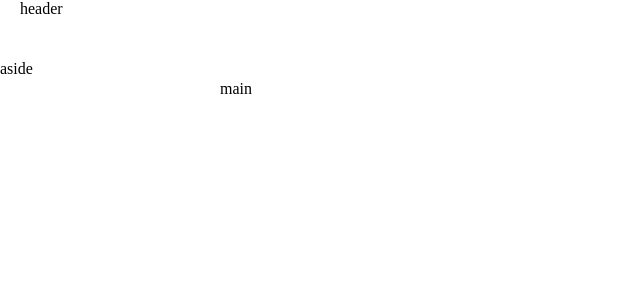
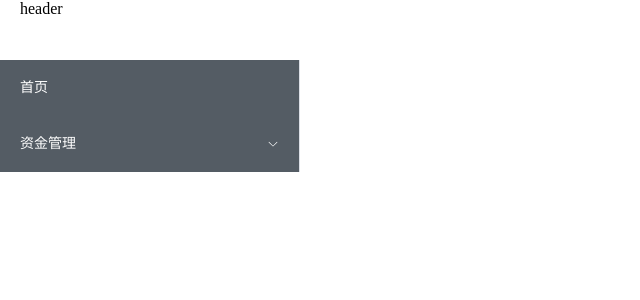
Before and after one commit to iamgoodhuman/materialsManagement, a Vue app in the folder html/materialsv3/: page / in a window 1280 px wide. Shown: the top 300 px of the page, without its empty margins (0-640 px from the left). Built offline with nearby package versions, Linux system fonts and the light colour scheme.

Commit message:
添加菜单-1

```diff
--- a/html/materialsv3/src/page/home/index.vue
+++ b/html/materialsv3/src/page/home/index.vue
@@ -3,23 +3,39 @@
         <el-container>
             <el-header>header</el-header>
             <el-container>
-                <el-aside width="200px">
-                    aside
+                <el-aside>
+                    <el-menu mode="vertical" background-color="#545c64" text-color="#fff" active-text-color="#ffd04b"
+                        router>
+                        <el-menu-item index="/home">首页</el-menu-item>
+                        <el-sub-menu index="settings">
+                            <template #title>资金管理</template>
+                            <el-menu-item>
+                                <router-link to="/fund">日常管理</router-link>
+                            </el-menu-item>
+                        </el-sub-menu>
+                    </el-menu>
                 </el-aside>
-                <el-main>main</el-main>
+                <el-main><router-view></router-view> </el-main>
             </el-container>
         </el-container>
     </div>
 </template>
 <script setup>
+import {
+    Document,
+    Menu as IconMenu,
+    Location,
+    Setting,
+} from '@element-plus/icons-vue'
 
 </script>
 <style>
-.common-layout{
+.common-layout {
     width: 100%;
     height: 100%;
 }
-.el-container{
+
+.el-container {
     width: 100%;
     height: 100%;
 }
--- a/html/materialsv3/src/router/index.js
+++ b/html/materialsv3/src/router/index.js
@@ -8,7 +8,7 @@ const routes = [
         component:Home
     },
     {
-        path:'/',
+        path:'/fund',
         name:'fund',
         component:Fund
     }
```
Lines whose indentation alone changed are shown as unchanged.
